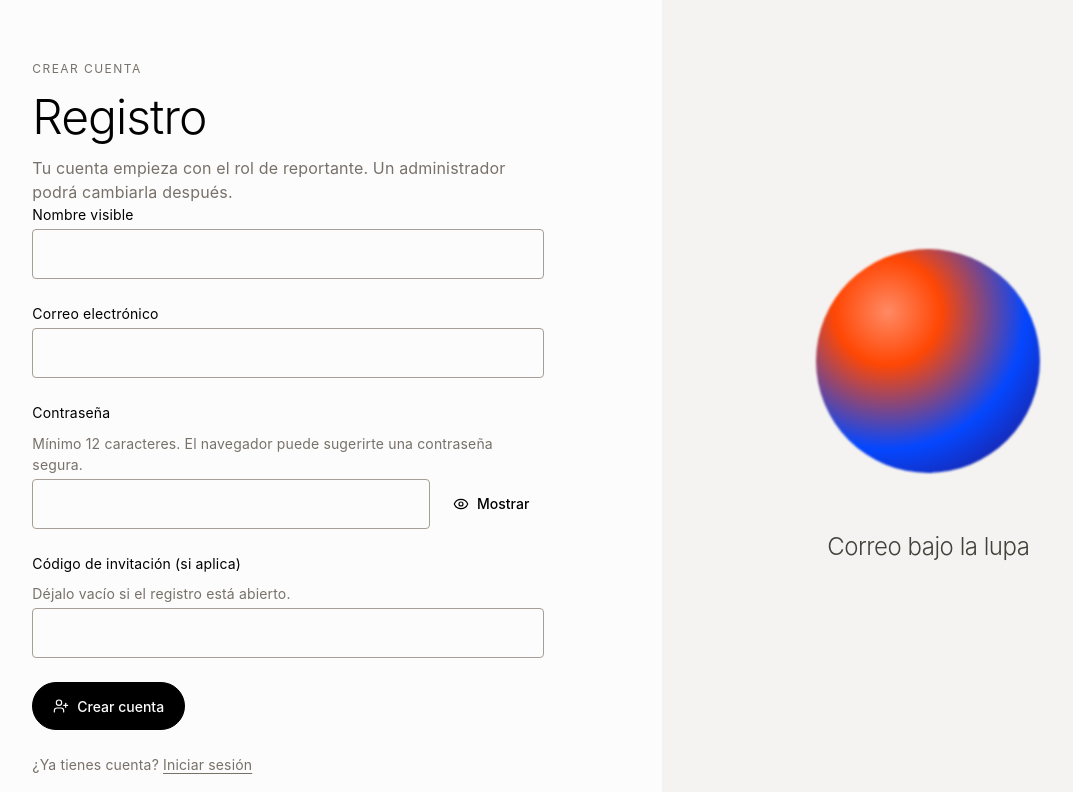
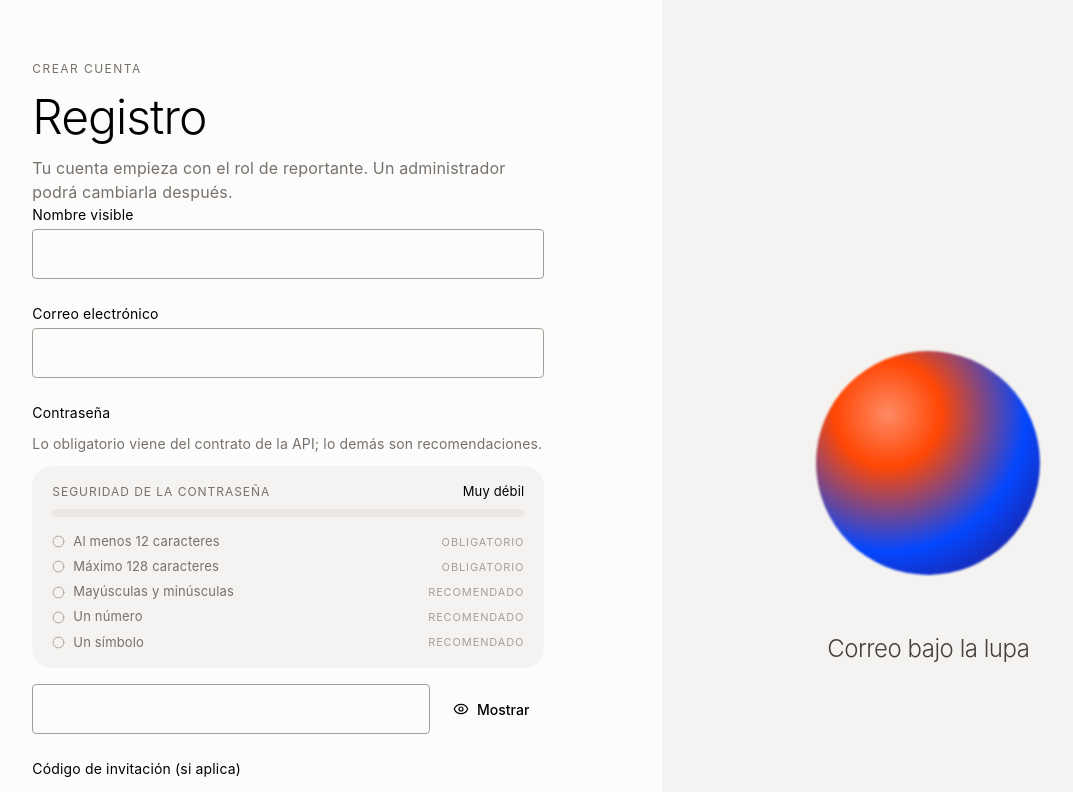
Before and after one commit to cesar160/correobajolupa-web, a React (Vite) app: page /register in a window 1280 px wide. Shown: the top 792 px of the page, without its empty margins (85-1158 px from the left). Built offline with nearby package versions, Linux system fonts and the light colour scheme; no server answers.

Commit message:
feat: medidor de seguridad y checklist en vivo en el registro

```diff
--- /dev/null
+++ b/src/components/PasswordStrength.tsx
@@ -0,0 +1,90 @@
+import { Check, Circle } from 'lucide-react';
+import { Icon } from './Icon';
+
+const LEVEL_LABEL = ['Muy débil', 'Débil', 'Aceptable', 'Fuerte', 'Muy fuerte'] as const;
+
+interface Check {
+  id: string;
+  label: string;
+  met: boolean;
+  required: boolean;
+}
+
+export function PasswordStrength({
+  password,
+  rulesId,
+}: {
+  password: string;
+  rulesId: string;
+}) {
+  const checks: Check[] = [
+    {
+      id: 'min',
+      label: 'Al menos 12 caracteres',
+      met: password.length >= 12,
+      required: true,
+    },
+    {
+      id: 'max',
+      label: 'Máximo 128 caracteres',
+      met: password.length > 0 && password.length <= 128,
+      required: true,
+    },
+    {
+      id: 'case',
+      label: 'Mayúsculas y minúsculas',
+      met: /[a-z]/.test(password) && /[A-Z]/.test(password),
+      required: false,
+    },
+    {
+      id: 'number',
+      label: 'Un número',
+      met: /\d/.test(password),
+      required: false,
+    },
+    {
+      id: 'symbol',
+      label: 'Un símbolo',
+      met: /[^A-Za-z0-9]/.test(password),
+      required: false,
+    },
+  ];
+
+  // "Máximo 128" no aporta seguridad: el propio input ya limita la longitud.
+  const score = checks.filter((check) => check.id !== 'max' && check.met).length;
+
+  return (
+    <div className="password-strength">
+      <div className="strength-head">
+        <span className="meta-label">Seguridad de la contraseña</span>
+        <span className="strength-level">{LEVEL_LABEL[score]}</span>
+      </div>
+
+      <progress
+        className="strength-meter"
+        max={4}
+        value={score}
+        aria-label="Seguridad de la contraseña"
+      />
+
+      <ul id={rulesId} className="rules-list">
+        {checks.map((check) => (
+          <li key={check.id} className="rule-item" data-met={check.met}>
+            <Icon as={check.met ? Check : Circle} size={13} />
+            <span className="visually-hidden">
+              {check.met ? 'Cumplido: ' : 'Pendiente: '}
+            </span>
+            <span>{check.label}</span>
+            <span className="rule-kind">
+              {check.required ? 'obligatorio' : 'recomendado'}
+            </span>
+          </li>
+        ))}
+      </ul>
+
+      <div className="visually-hidden" aria-live="polite">
+        Seguridad: {LEVEL_LABEL[score]}
+      </div>
+    </div>
+  );
+}
--- a/src/pages/RegisterPage.tsx
+++ b/src/pages/RegisterPage.tsx
@@ -4,6 +4,7 @@ import { Link, Navigate, useNavigate } from 'react-router-dom';
 import { errorMessage } from '../api/client';
 import { useAuth } from '../auth/AuthContext';
 import { Icon } from '../components/Icon';
+import { PasswordStrength } from '../components/PasswordStrength';
 import { ErrorBox } from '../components/ui';
 
 export function RegisterPage() {
@@ -15,10 +16,13 @@ export function RegisterPage() {
   const [password, setPassword] = useState('');
   const [inviteCode, setInviteCode] = useState('');
   const [showPassword, setShowPassword] = useState(false);
+  const [passwordTouched, setPasswordTouched] = useState(false);
   const [busy, setBusy] = useState(false);
   const [error, setError] = useState('');
 
   if (user) return <Navigate to="/reports" replace />;
+
+  const passwordInvalid = passwordTouched && (password.length < 12 || password.length > 128);
 
   const handleSubmit = async (event: FormEvent<HTMLFormElement>) => {
     event.preventDefault();
@@ -88,8 +92,9 @@ export function RegisterPage() {
             <div className="field">
               <label htmlFor="register-password">Contraseña</label>
               <span id="register-password-hint" className="hint">
-                Mínimo 12 caracteres. El navegador puede sugerirte una contraseña segura.
+                Lo obligatorio viene del contrato de la API; lo demás son recomendaciones.
               </span>
+              <PasswordStrength password={password} rulesId="register-password-rules" />
               <div className="password-row">
                 <input
                   id="register-password"
@@ -98,11 +103,20 @@ export function RegisterPage() {
                   autoComplete="new-password"
                   minLength={12}
                   maxLength={128}
-                  aria-describedby="register-password-hint"
+                  aria-describedby={[
+                    'register-password-hint',
+                    'register-password-rules',
+                    passwordInvalid ? 'register-password-error' : null,
+                  ]
+                    .filter(Boolean)
+                    .join(' ')}
+                  aria-invalid={passwordInvalid ? 'true' : 'false'}
                   enterKeyHint="next"
                   required
                   value={password}
                   onChange={(event) => setPassword(event.target.value)}
+                  onBlur={() => setPasswordTouched(true)}
+                  onInvalid={() => setPasswordTouched(true)}
                 />
                 <button
                   type="button"
@@ -113,6 +127,11 @@ export function RegisterPage() {
                   <Icon as={showPassword ? EyeOff : Eye} /> {showPassword ? 'Ocultar' : 'Mostrar'}
                 </button>
               </div>
+              {passwordInvalid && (
+                <span id="register-password-error" className="error-msg">
+                  Usa entre 12 y 128 caracteres.
+                </span>
+              )}
             </div>
 
             <div className="field">
--- a/src/styles.css
+++ b/src/styles.css
@@ -448,6 +448,96 @@ textarea:is(:user-invalid, .user-invalid-fallback) {
 .file-name {
   font-size: 0.875rem;
   color: var(--color-smoke);
+}
+
+.error-msg {
+  display: block;
+  color: var(--color-ink);
+  font-size: 0.8125rem;
+  margin-block-start: 0.5rem;
+  border-inline-start: 2px solid var(--color-ink);
+  padding-inline-start: 0.5rem;
+}
+
+/* ---------- Seguridad de la contraseña ---------- */
+
+.password-strength {
+  inline-size: 100%;
+  background: var(--color-warm-taupe);
+  border-radius: var(--radius-cards);
+  padding: 1rem 1.25rem;
+  margin-block: 0.5rem 0.75rem;
+}
+
+.strength-head {
+  display: flex;
+  justify-content: space-between;
+  align-items: baseline;
+  gap: 1rem;
+  flex-wrap: wrap;
+}
+
+.strength-level {
+  font-size: 0.8125rem;
+}
+
+.strength-meter {
+  appearance: none;
+  border: 0 solid;
+  overflow: clip;
+  border-radius: var(--radius-full);
+  background: var(--color-stone);
+  inline-size: 100%;
+  block-size: 0.5rem;
+  margin-block: 0.5rem 0.75rem;
+}
+
+.strength-meter::-webkit-progress-bar {
+  background: transparent;
+}
+
+.strength-meter::-webkit-progress-value {
+  background: var(--color-ink);
+  border-radius: var(--radius-full);
+  transition: inline-size 200ms ease;
+}
+
+.strength-meter::-moz-progress-bar {
+  background: var(--color-ink);
+  border-radius: var(--radius-full);
+  transition: inline-size 200ms ease;
+}
+
+.rules-list {
+  list-style: none;
+  margin: 0;
+  padding: 0;
+  display: grid;
+  gap: 0.35rem;
+  font-size: 0.8125rem;
+  color: var(--color-smoke);
+}
+
+.rule-item {
+  display: flex;
+  align-items: center;
+  gap: 0.5rem;
+}
+
+.rule-item[data-met='true'] {
+  color: var(--color-ink);
+}
+
+.rule-item[data-met='false'] svg {
+  color: var(--color-ash);
+}
+
+.rule-kind {
+  margin-inline-start: auto;
+  font-size: 0.6875rem;
+  text-transform: uppercase;
+  letter-spacing: 0.08em;
+  color: var(--color-ash);
 }
 
 /* ---------- Autenticación ---------- */
```
